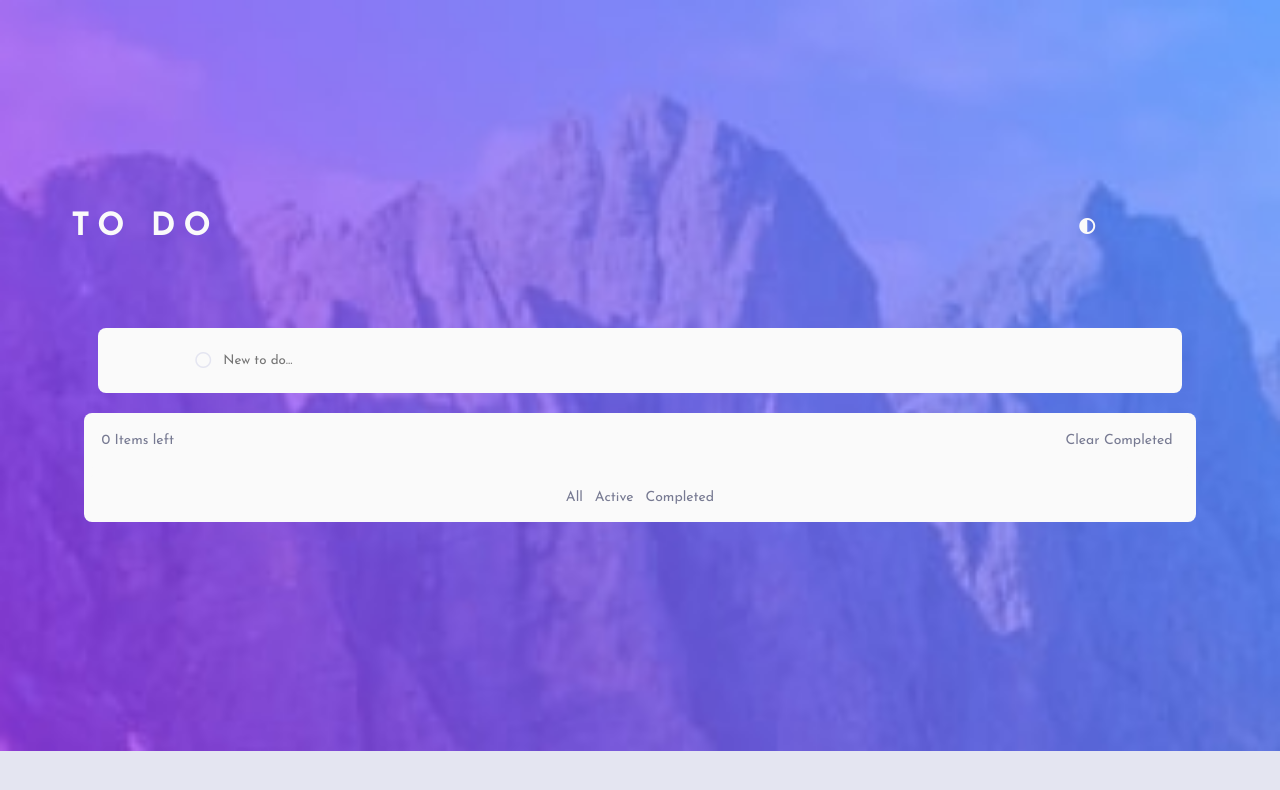
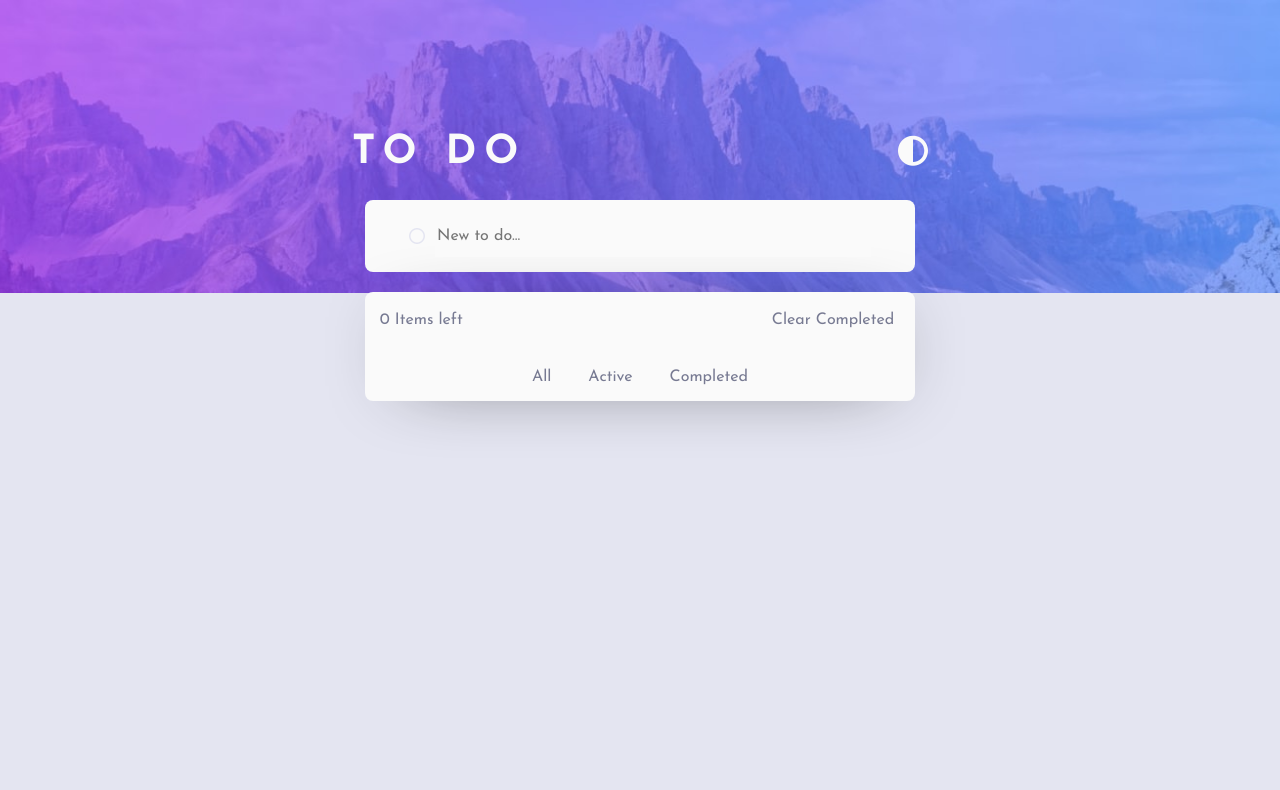
Before and after one commit to Bney28/To-Do-List-Sprint-2, a React (Create React App) app: page / in a window 1280 px wide. Shown: the top 790 px of the page. Built offline with nearby package versions, Linux system fonts and the light colour scheme.

Commit message:
feat: added responsive design

```diff
--- a/src/styles/Input.sass
+++ b/src/styles/Input.sass
@@ -31,3 +31,11 @@
 
 .form.dark-mode
     background-color: $Very-Dark-Grayish-Blue
+
+@media screen and (min-width: 1100px)
+    .form
+        width: 540px
+        font-size: 16px
+
+        &__input
+            font-size: 16px
--- a/src/styles/Items.sass
+++ b/src/styles/Items.sass
@@ -2,7 +2,7 @@
 @import "general.sass"
 
 .cont-item
-    background-color: $Very-Light-Gray
+    background-color: transparent
     display: flex
     width: 96%
     padding: 3px 5px
@@ -18,9 +18,7 @@
         align-items: center
         margin: 0 10px
         text-align: center
-
-    &__container.dark-mode
-        color: $Very-Light-Gray
+        color: $Very-Dark-Grayish-Blue
 
     &__container.completed
         text-decoration: line-through
@@ -31,14 +29,15 @@
 
     &__icon.completed
         color: $Bright-Blue
-        /* border: red solid */
 
     &__item
         color: $Very-Dark-Grayish-Blue
+        background-color: transparent
         cursor: pointer
 
     &__item.dark-mode
         color: $Very-Light-Gray
+        /* border: red 2px solid */
 
     &__close
         color: $Very-Light-Grayish-Blue
@@ -46,5 +45,5 @@
         cursor: pointer
 
 .cont-item.dark-mode
-    background-color: $Very-Dark-Grayish-Blue
     border: 0.5px $Very-Dark-Desaturated-Blue solid
+    border: red 2px solid
--- a/src/styles/Menu.sass
+++ b/src/styles/Menu.sass
@@ -7,7 +7,7 @@
     width: 99%
     height: 3.5em
     margin: 0 auto
-    background-color: $Very-Light-Gray
+    background-color: transparent
     border-radius: 8px
     justify-content: space-between
     align-items: center
@@ -23,12 +23,9 @@
 .btn-clear
     border: none
     color: $Dark-Grayish-Blue
-    background-color: $Very-Light-Gray
+    background-color: transparent
     font-size: 14px
     margin-right: 12px
-
-.btn-clear.dark-mode
-    background-color: $Very-Dark-Grayish-Blue
 
 .cont-filters
     display: flex
@@ -37,23 +34,27 @@
     width: 99%
     height: 3em
     margin: 5px auto
-    background-color: $Very-Light-Gray
+    background-color: transparent
     border-radius: 8px
-    box-shadow: 10px 10px 110px -37px rgba(0,0,0,0.86)
-    -webkit-box-shadow: 10px 10px 110px -37px rgba(0,0,0,0.86)
-    -moz-box-shadow: 10px 10px 110px -37px rgba(0,0,0,0.86)
-
-.cont-filters.dark-mode
-    background-color: $Very-Dark-Grayish-Blue
 
 .btns-menu
     border: none
     color: $Dark-Grayish-Blue
-    background-color: $Very-Light-Gray
+    background-color: transparent
     font-size: 14px
     &:focus
         color: $Bright-Blue
         font-weight: 700
 
-.btns-menu.dark-mode
-    background-color: $Very-Dark-Grayish-Blue
+@media screen and (min-width: 1100px)
+    .total
+        font-size: 16px
+
+    .btn-clear
+        font-size: 16px
+
+    .btns-menu
+        font-size: 16px
+
+    .cont-filters
+        gap: 25px
--- a/src/styles/Title.sass
+++ b/src/styles/Title.sass
@@ -18,3 +18,15 @@
 
     &__icon
         color: $Very-Light-Gray
+
+@media screen and (min-width: 1100px)
+    .container
+        width: 45vw
+        height: 3vh
+        margin: 15px auto 35px auto
+
+        &__title
+            font-size: 40px
+
+        &__icon
+            font-size: 30px
--- a/src/styles/general.sass
+++ b/src/styles/general.sass
@@ -43,6 +43,25 @@ body.dark-mode
     margin: 20px auto 0 auto
     border-radius: 8px
     background-color: $Very-Light-Gray
+    box-shadow: 5px 5px 75px -37px rgba(0,0,0,0.86)
+    -webkit-box-shadow: 5px 5px 75px -37px rgba(0,0,0,0.86)
+    -moz-box-shadow: 5px 5px 75px -37px rgba(0,0,0,0.86)
 
 .div-ppal.dark-mode
     background-color: $Very-Dark-Grayish-Blue
+
+.footer-text
+    width: 40%
+    text-align: center
+    margin: 50px auto
+    color: $Dark-Grayish-Blue
+
+@media screen and (min-width: 1100px)
+    body
+        background-image: url("../images/bg-desktop-light.jpg")
+
+    body.dark-mode
+        background-image: url("../images/bg-desktop-dark.jpg")
+
+    .div-ppal
+        width: 550px
```
